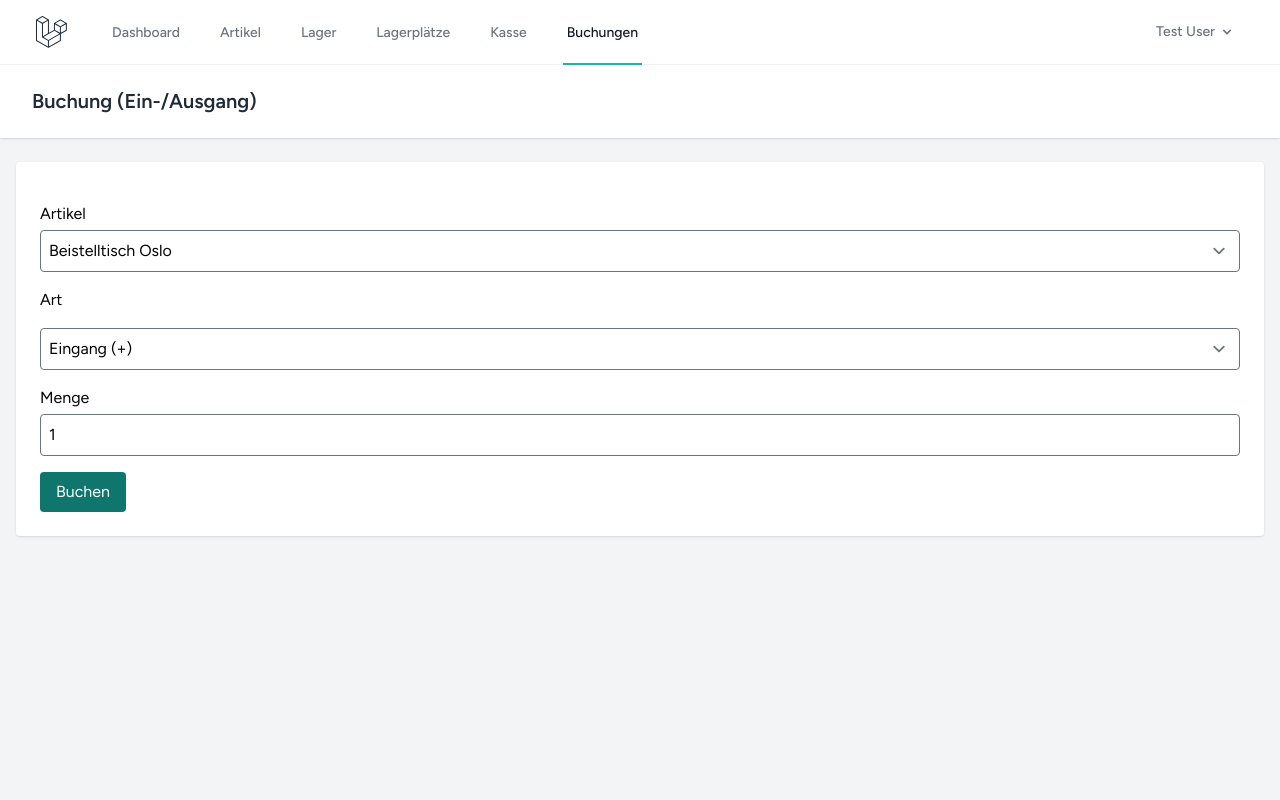
After one commit to Gitm3h/Projekt-Neumann, a Laravel app: page /stock-movements/create in a window 1280 px wide. The commit adds this page. Run offline with Laravel 12, Linux system fonts and the light colour scheme; a user stored in the database is signed in; data comes from the database, SQL or seed files in the repository; style sheets or scripts are compiled from the project's sources.

Commit message:
add stock movement booking (form, list, nav)

```diff
--- a/app/Http/Controllers/StockMovementController.php
+++ b/app/Http/Controllers/StockMovementController.php
@@ -12,7 +12,7 @@ class StockMovementController extends Controller
     public function index()
     {
     $movements = StockMovement::with(['article', 'user'])->latest()->get();
-    return view('stock-movements.index', ['movements' => '$movements']);
+    return view('stock-movements.index', ['movements' => $movements]);
     }
 
     public function create()
@@ -44,7 +44,7 @@ class StockMovementController extends Controller
         {
             if ($data['type'] == 'Eingang')
             {
-                $stock->quantity = $stock->quantity - $data['quantity'];
+                $stock->quantity = $stock->quantity + $data['quantity'];
             }
             else
             {
--- a/resources/views/layouts/navigation.blade.php
+++ b/resources/views/layouts/navigation.blade.php
@@ -26,6 +26,9 @@
                     </x-nav-link>
                     <x-nav-link :href="route('sales.index')" :active="request()->routeIs('sales.*')">
                         {{ __('Kasse') }}
+                    </x-nav-link>
+                    <x-nav-link :href="route('stock-movements.index')" :active="request()->routeIs('stock-movements.*')">
+                        {{ __('Buchungen') }}
                     </x-nav-link>
 
                 </div>
@@ -95,7 +98,9 @@
             <x-responsive-nav-link :href="route('sales.index')" :active="request()->routeIs('sales.*')">
                 {{ __('Kasse') }}
             </x-responsive-nav-link>
-
+            <x-responsive-nav-link :href="route('stock-movements.index')" :active="request()->routeIs('stock-movements.*')">
+                {{ __('Buchungen') }}
+            </x-responsive-nav-link>
         </div>
 
         <!-- Responsive Settings Options -->
--- /dev/null
+++ b/resources/views/stock-movements/create.blade.php
@@ -0,0 +1,33 @@
+<x-app-layout>
+    <x-slot name="header">
+        <h2 class="font-semibold text-xl text-gray-800 leading-tight">
+            Buchung (Ein-/Ausgang)
+        </h2>
+    </x-slot>
+    <div class="max-w-7xl mx-auto py-6 px-4">
+        <form action="{{ route('stock-movements.store') }}" method="POST"
+              class="bg-white p-6 rounded shadow space-y-4">
+
+            @csrf
+            <div>
+                <label class="block mb-1">Artikel</label>
+                <select name='article_id' class="w-full border rounded p-2">
+                    @foreach ($articles as $article)
+                        <option value="{{ $article->id }}">{{ $article->name }}</option>
+                    @endforeach
+                </select>
+            </div>
+            <label Class="block mb-1">Art</label>
+            <select name="type" class="w-full border rounded p-2">
+                <option value="Eingang">Eingang (+)</option>
+                <option value="Ausgang">Ausgang (-)</option>
+            </select>
+            <div>
+                <label class="block mb-1">Menge</label>
+                <input name='quantity' type="number" min="1" value="1" class="w-full border rounded p-2">
+            </div>
+            <button class="px-4 py-2 bg-teal-700 hover:bg-teal-800 transition text-white rounded">Buchen</button>
+
+        </form>
+    </div>
+</x-app-layout>
--- a/routes/web.php
+++ b/routes/web.php
@@ -36,6 +36,7 @@ Route::middleware('auth')->group(function () {
     Route::resource('stock-movements', StockMovementController::class)->only(['index', 'store', 'destroy']);
 
     Route::get('/invoices/{sale}', [InvoiceController::class, 'pdf'])->name('invoices.pdf');
+    Route::resource('stock-movements', StockMovementController::class)->only(['index', 'create', 'store', 'destroy']);
 });
 
 require __DIR__.'/auth.php';
```
Also changed, not shown: resources/views/stock-movements/index.blade.php (added, +40 -0 lines), 2 other files.
